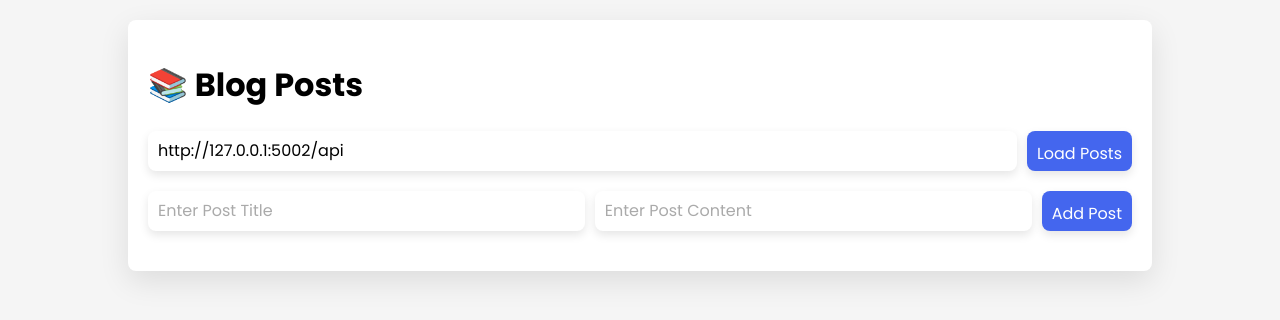
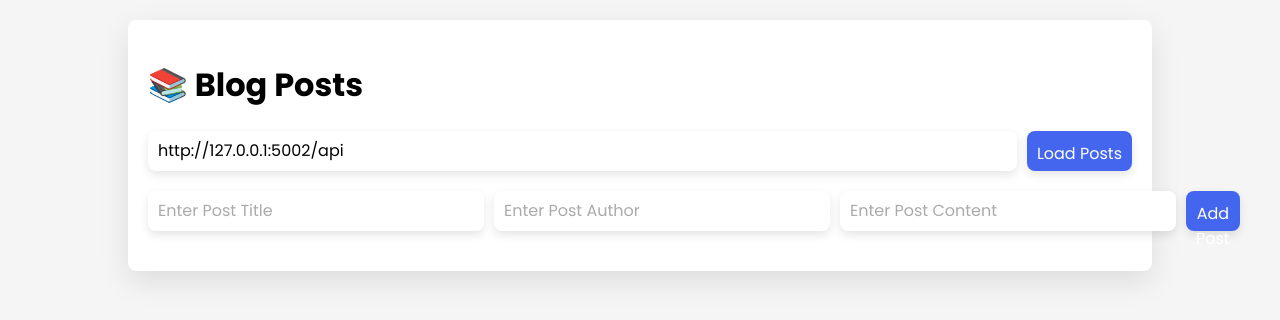
Before and after one commit to Raffa139/MasterBlog, a Flask app: template frontend/templates/index.html in a window 1280 px wide. Shown: the top 320 px of the page. Run offline with Flask 3, Linux system fonts and the light colour scheme; the template is opened without the code that fills it, so the values that code supplies are empty.

Commit message:
Implement add post functionality

```diff
--- a/backend/app.py
+++ b/backend/app.py
@@ -1,6 +1,6 @@
-from flask import Flask, jsonify
+from flask import Flask, jsonify, request
 from flask_cors import CORS
-from repository import get_blog_posts
+from repository import get_blog_posts, add_blog_post
 
 app = Flask(__name__)
 CORS(app)
@@ -12,5 +12,16 @@ def get_posts():
     return jsonify(blog_posts)
 
 
+@app.route("/api/posts", methods=["POST"])
+def add_post():
+    json = request.json
+
+    try:
+        new_post = add_blog_post(json.get("author"), json.get("title"), json.get("content"))
+        return jsonify(new_post), 201
+    except ValueError as error:
+        return jsonify(str(error)), 400
+
+
 if __name__ == "__main__":
     app.run(host="0.0.0.0", port=5002, debug=True)
--- a/backend/repository.py
+++ b/backend/repository.py
@@ -67,20 +67,28 @@ def add_blog_post(author, title, content):
         ValueError: If any of the required arguments are missing.
     """
     if any([not author, not title, not content]):
-        raise ValueError("Author, Title, and Content needed to create blog post")
+        raise ValueError({
+            "missing-fields": {
+                "author": not author,
+                "title": not title,
+                "content": not content
+            }
+        })
 
     blog_posts = get_blog_posts()
     id = next_id(posts=blog_posts)
 
-    blog_posts.append({
+    new_post = {
         "id": id,
         "author": author,
         "title": title,
         "content": content,
         "likes": 0
-    })
+    }
 
+    blog_posts.append(new_post)
     serialize_blog_posts(blog_posts)
+    return new_post
 
 
 def update_blog_post(id, author, title, content):
--- a/frontend/static/main.js
+++ b/frontend/static/main.js
@@ -28,6 +28,7 @@ function loadPosts() {
                 const postDiv = document.createElement('div');
                 postDiv.className = 'post';
                 postDiv.innerHTML = `<h2>${post.title}</h2><p>${post.content}</p>
+                <p style="font-size: .75em"><em>by ${post.author}</em></p>
                 <button onclick="deletePost(${post.id})">Delete</button>`;
                 postContainer.appendChild(postDiv);
             });
@@ -40,13 +41,14 @@ function addPost() {
     // Retrieve the values from the input fields
     var baseUrl = document.getElementById('api-base-url').value;
     var postTitle = document.getElementById('post-title').value;
+    var postAuthor = document.getElementById('post-author').value;
     var postContent = document.getElementById('post-content').value;
 
     // Use the Fetch API to send a POST request to the /posts endpoint
     fetch(baseUrl + '/posts', {
         method: 'POST',
         headers: { 'Content-Type': 'application/json' },
-        body: JSON.stringify({ title: postTitle, content: postContent })
+        body: JSON.stringify({ title: postTitle, author: postAuthor, content: postContent })
     })
     .then(response => response.json())  // Parse the JSON data from the response
     .then(post => {
--- a/frontend/templates/index.html
+++ b/frontend/templates/index.html
@@ -17,6 +17,7 @@
         </div>
         <div class="input-field">
             <input type="text" id="post-title" placeholder="Enter Post Title">
+            <input type="text" id="post-author" placeholder="Enter Post Author">
             <input type="text" id="post-content" placeholder="Enter Post Content">
             <button onclick="addPost()">Add Post</button>
         </div>
```
